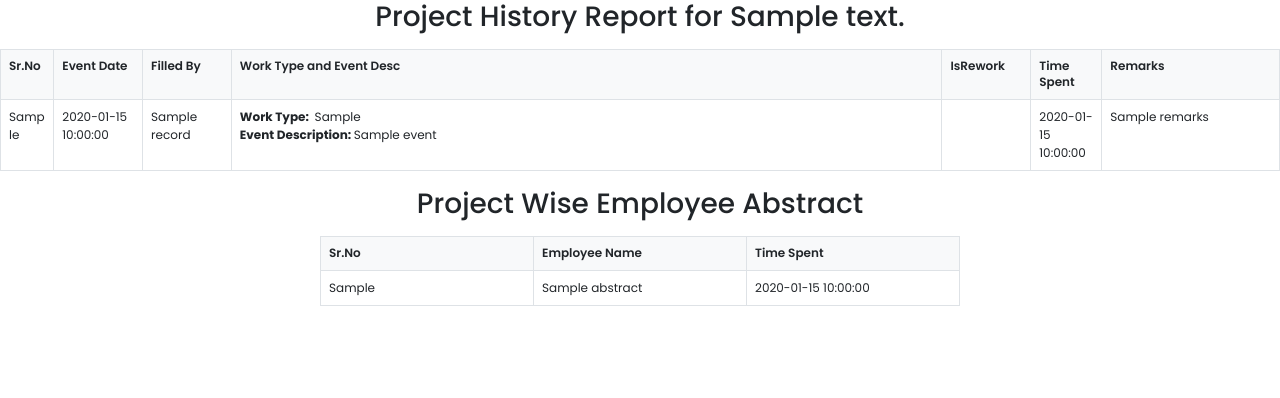
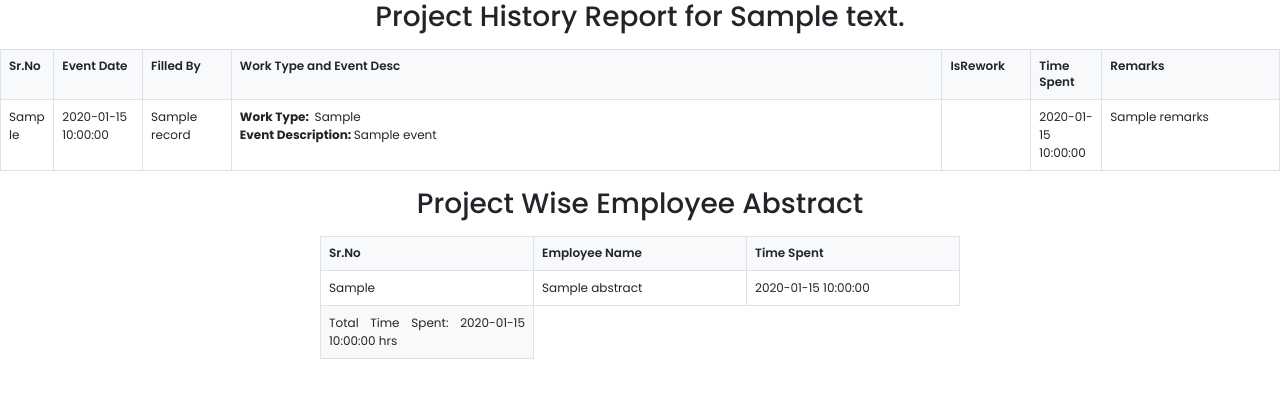
Before and after one commit to Mitimitra/MCPL-Task_System, a Flask app: template templates/project_history_report_pdf.html in a window 1280 px wide. Shown: the top 398 px of the page. Run offline with Flask 3, Linux system fonts and the light colour scheme; the template is opened without the code that fills it: most values are stand-ins (such as "Sample title", 1, 10 or a date in 2020); some libraries are stand-ins or nearby versions.

Commit message:
Solved the bug of status code 500 for project history report and Added the total time spent on each project and on each task.

```diff
--- a/app.py
+++ b/app.py
@@ -736,12 +736,16 @@ def project_hist_report_pdf():
                     SELECT DISTINCT um."EmpName", CAST(SUM(ph."TimeSpent") AS NUMERIC(10,2)) FROM "ProjectHistory" ph
                     JOIN "UserMaster" um ON ph."UserID" = um."UserID"
                     JOIN "ProjectMaster" pm ON ph."ProjectID" = pm."ProjectID"
-                    WHERE pm."ProjectCode" = %s GROUP BY um."EmpName" ORDER BY SUM(ph."TimeSpent") DESC;
+                    WHERE pm."ProjectCode" = %s GROUP BY um."EmpName" ORDER BY CAST(SUM(ph."TimeSpent") AS NUMERIC(10,2)) DESC;
                     """,[project_code])
 
     project_abstract_details = [{"SrNo" : i, "name": row[0], "time_spent": row[1]}for i,row in enumerate(cursor.fetchall(), start=1)]
 
-    rendered = render_template("project_history_report_pdf.html",records=records,project_details=project_details,project_abstract_details=project_abstract_details)
+    total_time_spent = 0
+    for proj in project_abstract_details:
+        total_time_spent += float(proj["time_spent"])
+
+    rendered = render_template("project_history_report_pdf.html",records=records,project_details=project_details,project_abstract_details=project_abstract_details,total_time_spent=total_time_spent)
 
     # Update this path to your local wkhtmltopdf
     # config = pdfkit.configuration(wkhtmltopdf=r"C:\Program Files\wkhtmltopdf\bin\wkhtmltopdf.exe")
@@ -817,12 +821,16 @@ def tasks_performed_pdf_report():
                     SELECT DISTINCT pm."ProjectCode", pm."ProjectName", CAST(SUM(ph."TimeSpent") AS NUMERIC(10,2)) FROM "ProjectHistory" ph
                     JOIN "UserMaster" um ON ph."UserID" = um."UserID"
                     JOIN "ProjectMaster" pm ON ph."ProjectID" = pm."ProjectID"
-                    WHERE um."EmpName" = %s GROUP BY pm."ProjectCode", pm."ProjectName" ORDER BY pm."ProjectCode" ASC;
+                    WHERE um."EmpName" = %s GROUP BY pm."ProjectCode", pm."ProjectName" ORDER BY CAST(SUM(ph."TimeSpent") AS NUMERIC(10,2)) DESC;
                    """,[empName])
 
     emp_abstract = [{"srno" : i, "project_code": row[0], "project_name": row[1], "time_spent": row[2]}for i,row in enumerate(cursor.fetchall(),start=1)]
 
-    rendered = render_template("tasks_performed_report_pdf.html",records=records,empName=emp_name,date_from=date_from_title,date_to=date_to_title,emp_abstract=emp_abstract)
+    total_time_spent = 0
+    for emp in emp_abstract:
+        total_time_spent += float(emp["time_spent"])
+
+    rendered = render_template("tasks_performed_report_pdf.html",records=records,empName=emp_name,date_from=date_from_title,date_to=date_to_title,emp_abstract=emp_abstract,total_time_spent=total_time_spent)
 
     # Update this path to your local wkhtmltopdf
     # config = pdfkit.configuration(wkhtmltopdf=r"C:\Program Files\wkhtmltopdf\bin\wkhtmltopdf.exe")
--- a/templates/project_history_report_pdf.html
+++ b/templates/project_history_report_pdf.html
@@ -116,6 +116,9 @@
                     <td>{{abstract.time_spent}}</td>
                 </tr>
                 {% endfor %}
+                <tr>
+                    <td>Total Time Spent: {{total_time_spent}} hrs</td>
+                </tr>
             </tbody>
         </table>
 </body>
--- a/templates/tasks_performed_report_pdf.html
+++ b/templates/tasks_performed_report_pdf.html
@@ -56,6 +56,9 @@
                 <td>{{emp.time_spent}}</td>
             </tr>
             {% endfor %}
+            <tr>
+                <td>Total Time Spent: {{total_time_spent}} hrs</td>
+            </tr>
         </tbody>
     </table>
     </div>
```
